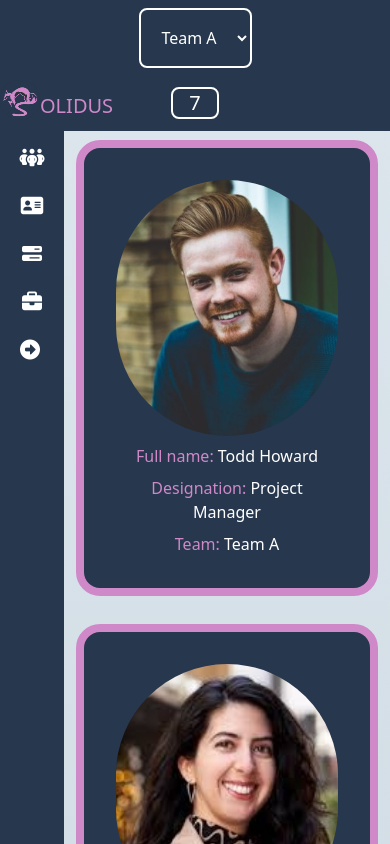
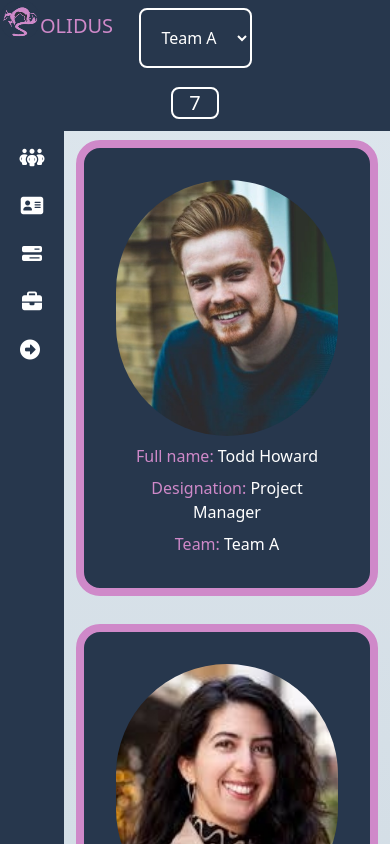
Before and after one commit to Onetyten/solidus_team_manager, a React (Vite) app: page / in a window 390 px wide. Shown: the top 844 px of the page. Built offline with nearby package versions, Linux system fonts and the light colour scheme.

Commit message:
grad fix

```diff
--- a/src/App.jsx
+++ b/src/App.jsx
@@ -323,7 +323,7 @@ useEffect(()=>{
 
   return (
     <Router className='min-h-screen'>
-      <div className='flex bg-gradient-to-b from-my-grey to-my-blue min-h-screen '>
+      <div className='flex bg-gradient-to-b from-my-grey to-100% to-my-blue min-h-screen '>
 
         <Sidebar toggleTab = {toggleTab} openTab = {openTab} isLeft ={isLeft}/>
 
@@ -332,7 +332,7 @@ useEffect(()=>{
         <div className='w-full col-span-3'>
           <div className='fixed z-10'>
             <div className='flex items-end'>
-             <img src={Logo} alt="" className='rounded-full w-10 h-10 mt-20  lg:mt-0 lg:w-28 lg:h-28' />
+             <img src={Logo} alt="" className='rounded-full w-10 h-10 mt-  lg:mt-0 lg:w-28 lg:h-28' />
              <h2 className='text-accent text-xl lg:text-4xl lg:-translate-x-8'>
               OLIDUS
              </h2>
```
